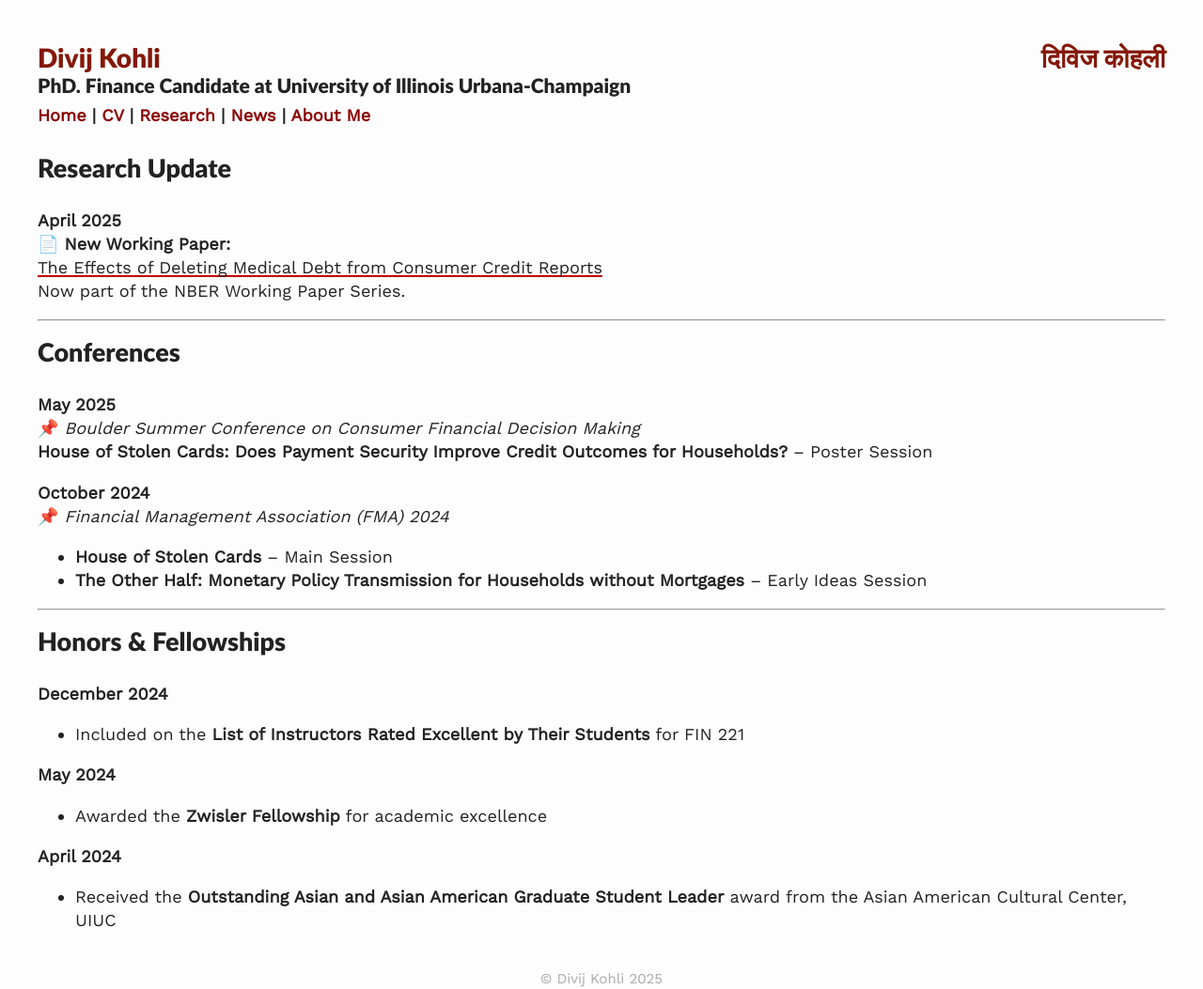
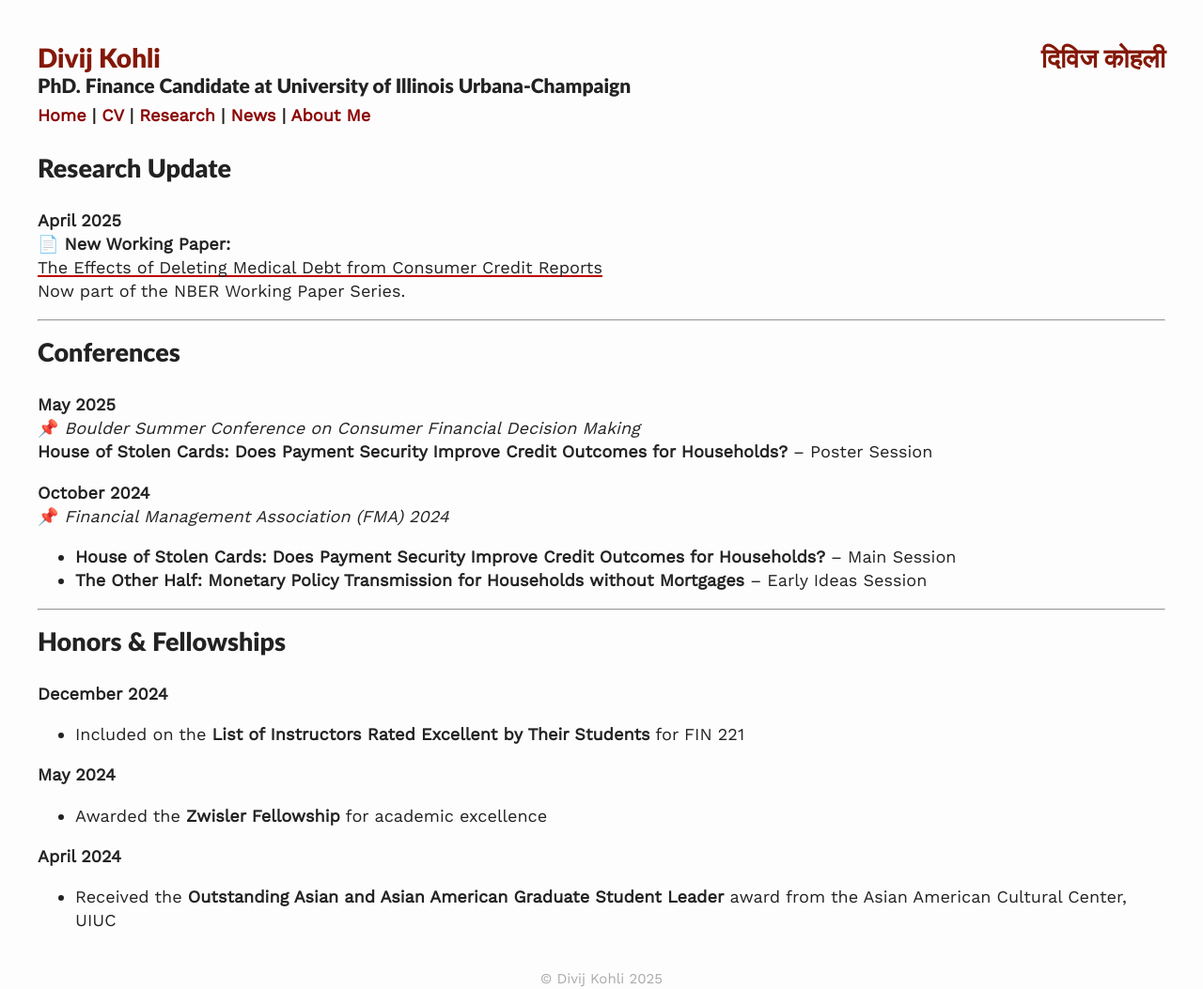
Before and after one commit to divijkohli/divijkohli.github.io, a Jekyll site: the page built from _pages/news.md, in a window 1280 px wide. Shown: the whole page at 94% size. Built offline with Jekyll 4.4.1, drawn with Linux system fonts in a browser that asks for light colours; nearby versions of some CDN libraries.

Commit message:
Update news.md

```diff
--- a/_pages/news.md
+++ b/_pages/news.md
@@ -22,7 +22,7 @@ Now part of the NBER Working Paper Series.
 
 **October 2024**
 📌 *Financial Management Association (FMA) 2024*
-- **House of Stolen Cards** – Main Session
+- **House of Stolen Cards: Does Payment Security Improve Credit Outcomes for Households?** – Main Session
 - **The Other Half: Monetary Policy Transmission for Households without Mortgages** – Early Ideas Session
 
 ---
```
